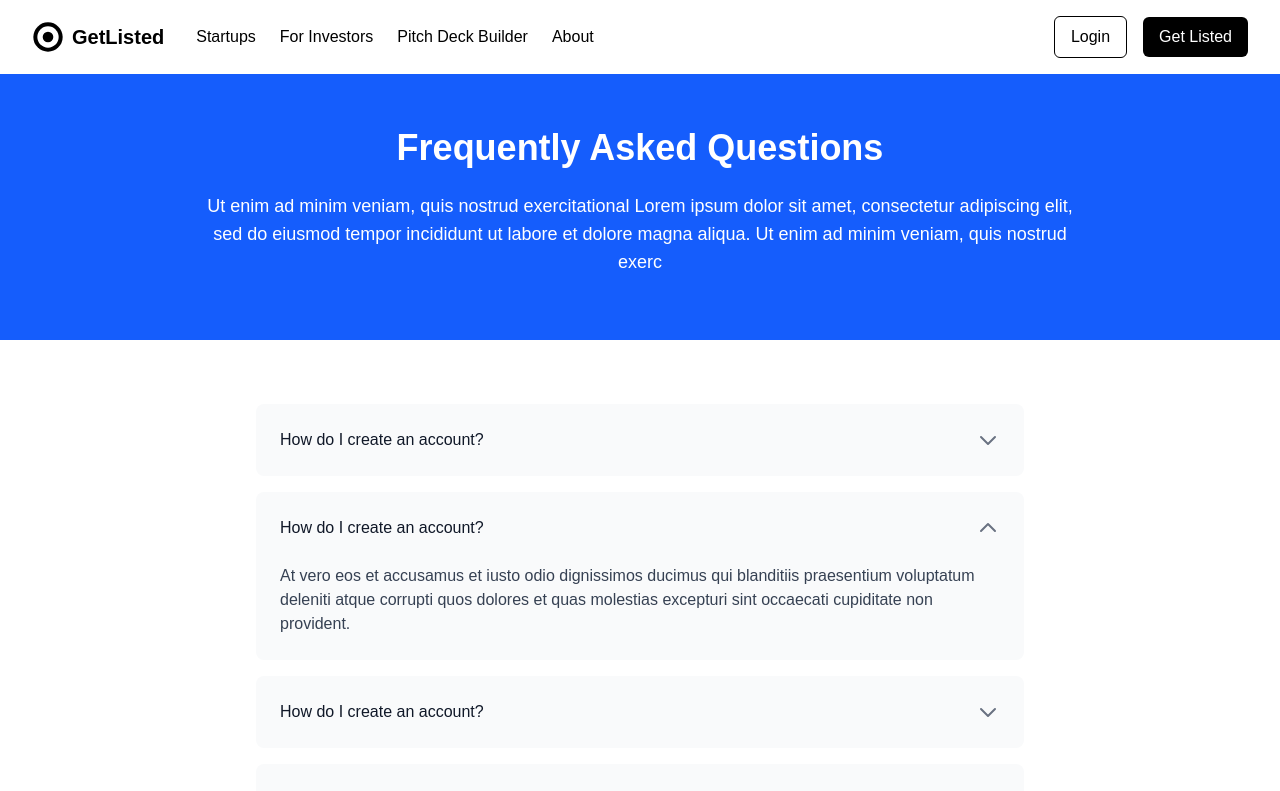
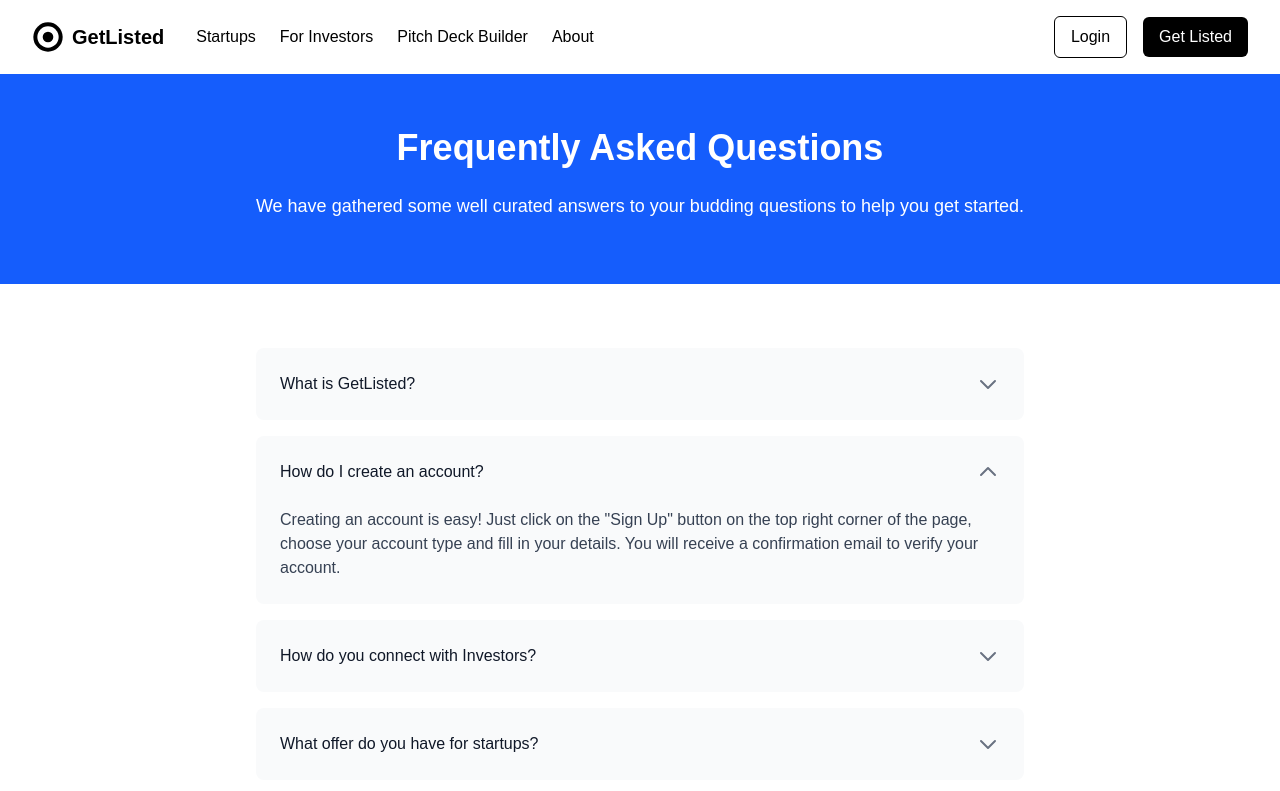
Before and after one commit to NaijaTechBro/listed, a React (Vite) app: page /faqs in a window 1280 px wide. Shown: the top 791 px of the page. Built offline with nearby package versions, Linux system fonts and the light colour scheme; no server answers.

Commit message:
update: fix the content and information for the common footer pages

```diff
--- a/src/components/company/AboutPage.tsx
+++ b/src/components/company/AboutPage.tsx
@@ -13,7 +13,7 @@ const AboutPage: React.FC = () => {
     {
       name: 'Sodiq Baki Adeiza',
       role: 'CEO & Co-founder',
-      imageUrl: '/api/placeholder/200/200'
+      imageUrl: 'https://res.cloudinary.com/dkcazf954/image/upload/v1701160793/blogposts/file_k7e4lb.jpg'
     },
     // {
     //   name: 'Michael Chen',
@@ -53,13 +53,13 @@ const AboutPage: React.FC = () => {
             <div>
               <h2 className="text-3xl font-bold mb-6">Our Story</h2>
               <p className="text-gray-700 mb-4">
-                Founded in 2021, GetListed began with a simple observation: despite incredible innovation happening across Africa, startups were struggling to get visibility and connect with the right investors and partners.
+                Founded in 2025, GetListed began with a simple observation: despite incredible innovation happening across Africa, startups were struggling to get visibility and connect with the right investors and partners.
               </p>
               <p className="text-gray-700 mb-4">
                 Our founders, having experienced these challenges firsthand, set out to build a platform that would level the playing field and create a thriving ecosystem where great ideas could find the support they need to grow.
               </p>
               <p className="text-gray-700">
-                Today, GetListed has helped over 500 startups across the continent raise funding, build partnerships, and scale their operations. But this is just the beginning of our journey.
+                Today, GetListed is on a mission to help over 500 startups across the continent raise funding, build partnerships, and scale their operations. But this is just the beginning ofss our journey.
               </p>
             </div>
             <div className="rounded-lg overflow-hidden">
--- a/src/components/company/FAQPage.tsx
+++ b/src/components/company/FAQPage.tsx
@@ -11,23 +11,23 @@ interface FAQItem {
 const FAQPage: React.FC = () => {
   const [faqs, setFaqs] = useState<FAQItem[]>([
     {
-      question: 'How do I create an account?',
-      answer: 'At vero eos et accusamus et iusto odio dignissimos ducimus qui blanditiis praesentium voluptatum deleniti atque corrupti quos dolores et quas molestias excepturi sint occaecati cupiditate non provident. At vero eos et accusamus et iusto odio dignissimos ducimus qui blanditiis praesentium voluptatum deleniti atque corrupti quos dolores et quas molestias excepturi sint occaecati cupiditate non provident.',
+      question: 'What is GetListed?',
+      answer: 'To empower African startups by providing them with the visibility, connections, and resources they need to build world-changing companies.',
       isOpen: false
     },
     {
       question: 'How do I create an account?',
-      answer: 'At vero eos et accusamus et iusto odio dignissimos ducimus qui blanditiis praesentium voluptatum deleniti atque corrupti quos dolores et quas molestias excepturi sint occaecati cupiditate non provident.',
+      answer: 'Creating an account is easy! Just click on the "Sign Up" button on the top right corner of the page, choose your account type and fill in your details. You will receive a confirmation email to verify your account.',
       isOpen: true
     },
     {
-      question: 'How do I create an account?',
-      answer: 'At vero eos et accusamus et iusto odio dignissimos ducimus qui blanditiis praesentium voluptatum deleniti atque corrupti quos dolores et quas molestias excepturi sint occaecati cupiditate non provident.',
+      question: 'How do you connect with Investors?',
+      answer: 'We connect startups with investors through our platform by providing a curated list of investment opportunities, networking events, and personalized introductions based on your startup’s needs and goals.',
       isOpen: false
     },
     {
-      question: 'What payment methods do you accept?',
-      answer: 'We accept all major credit cards including Visa, Mastercard, American Express, as well as PayPal, bank transfers, and mobile payment solutions.',
+      question: 'What offer do you have for startups?',
+      answer: 'We offer a range of services including access to a network of investors, mentorship programs, resources for business development, pitch deck building, startup valuation and opportunities to showcase your startup at events.',
       isOpen: false
     },
     {
@@ -56,9 +56,7 @@ const FAQPage: React.FC = () => {
         <div className="max-w-4xl mx-auto text-center">
           <h1 className="text-4xl font-bold text-white mb-6">Frequently Asked Questions</h1>
           <p className="text-white text-lg">
-            Ut enim ad minim veniam, quis nostrud exercitational Lorem ipsum dolor sit amet, consectetur
-            adipiscing elit, sed do eiusmod tempor incididunt ut labore et dolore magna aliqua. Ut enim ad
-            minim veniam, quis nostrud exerc
+           We have gathered some well curated answers to your budding questions to help you get started.
           </p>
         </div>
       </div>
--- a/src/components/company/PrivacyPage.tsx
+++ b/src/components/company/PrivacyPage.tsx
@@ -133,8 +133,8 @@ const PrivacyPage: React.FC = () => {
             GetListed Technologies, Inc.<br />
             123 Innovation Street<br />
             Lagos, Nigeria<br />
-            legal@getlisted.com<br />
-            +1 (555) 123-4567
+            legal@getlisted.site<br />
+            +234 (703) 8703 199
           </p>
         </div>
       </div>
--- a/src/components/company/TermsPage.tsx
+++ b/src/components/company/TermsPage.tsx
@@ -22,18 +22,18 @@ const TermsPage: React.FC = () => {
         <div className="max-w-4xl mx-auto prose prose-lg">
           <h2>1. Introduction</h2>
           <p>
-            Welcome to GetListed ("Company", "we", "our", "us")! These Terms of Service ("Terms", "Terms of Service") govern your use of our website located at getlisted.com (together or individually "Service") operated by GetListed Technologies, Inc.
+            Welcome to GetListed ("Company", "we", "our", "us")! These Terms of Service ("Terms", "Terms of Service") govern your use of our website located at getlisted.site (together or individually "Service") operated by GetListed Technologies, Inc.
           </p>
           <p>
             Our Privacy Policy also governs your use of our Service and explains how we collect, safeguard and disclose information that results from your use of our web pages. Your agreement with us includes these Terms and our Privacy Policy ("Agreements"). You acknowledge that you have read and understood Agreements, and agree to be bound by them.
           </p>
           <p>
-            If you do not agree with (or cannot comply with) Agreements, then you may not use the Service, but please let us know by emailing at support@getlisted.com so we can try to find a solution. These Terms apply to all visitors, users and others who wish to access or use Service.
+            If you do not agree with (or cannot comply with) Agreements, then you may not use the Service, but please let us know by emailing at support@getlisted.site so we can try to find a solution. These Terms apply to all visitors, users and others who wish to access or use Service.
           </p>
 
           <h2>2. Communications</h2>
           <p>
-            By using our Service, you agree to subscribe to newsletters, marketing or promotional materials and other information we may send. However, you may opt out of receiving any, or all, of these communications from us by following the unsubscribe link or by emailing at support@getlisted.com.
+            By using our Service, you agree to subscribe to newsletters, marketing or promotional materials and other information we may send. However, you may opt out of receiving any, or all, of these communications from us by following the unsubscribe link or by emailing at support@getlisted.site.
           </p>
 
           <h2>3. Purchases</h2>
@@ -92,7 +92,7 @@ const TermsPage: React.FC = () => {
 
           <h2>8. Contact Us</h2>
           <p>
-            If you have any questions about these Terms, please contact us at legal@getlisted.com.
+            If you have any questions about these Terms, please contact us at legal@getlisted.site.
           </p>
         </div>
       </div>
```
Also changed, not shown: src/components/company/ContactPage.tsx (+9 -9 lines), src/assets/banw.jpg (added).
